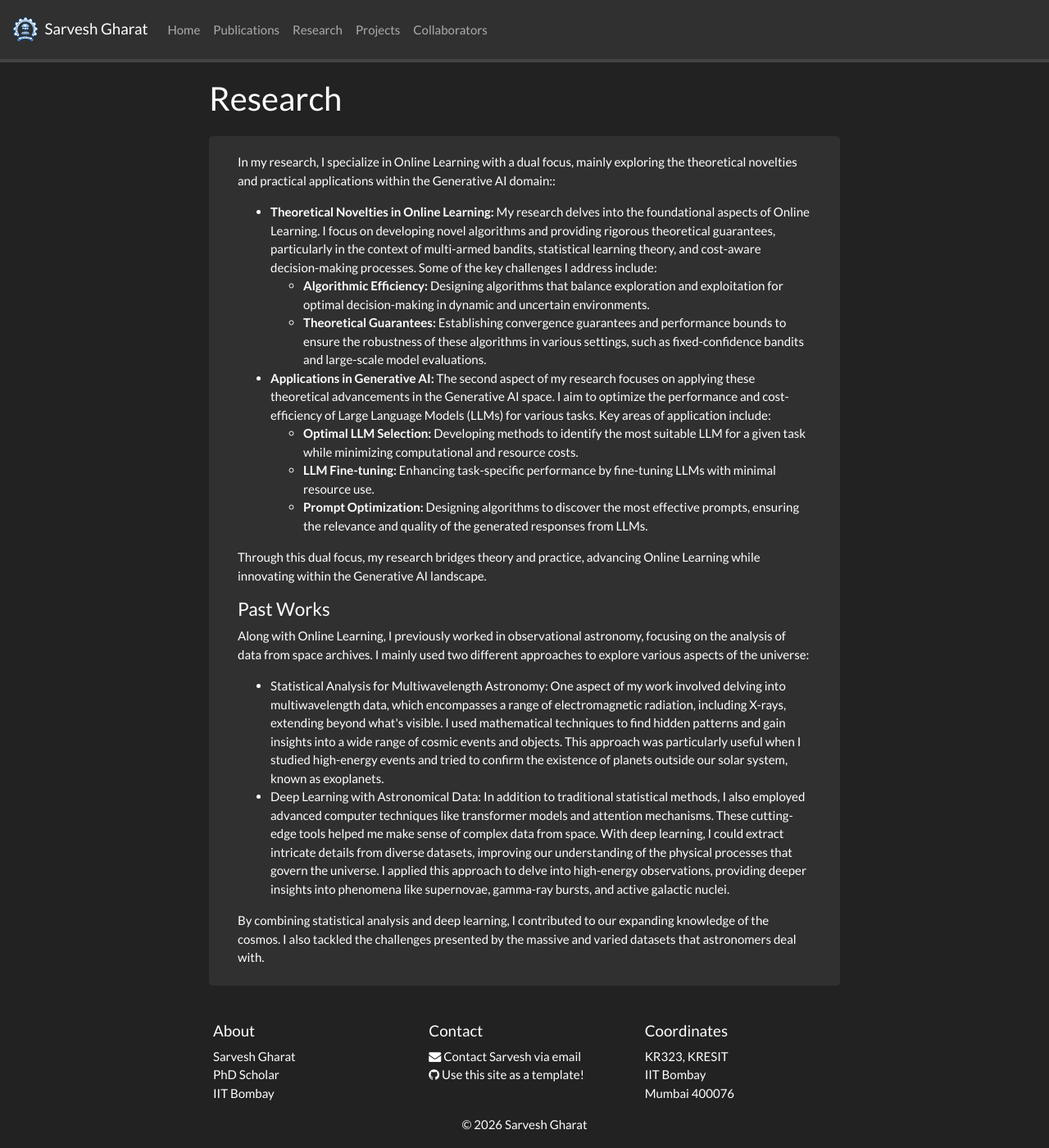
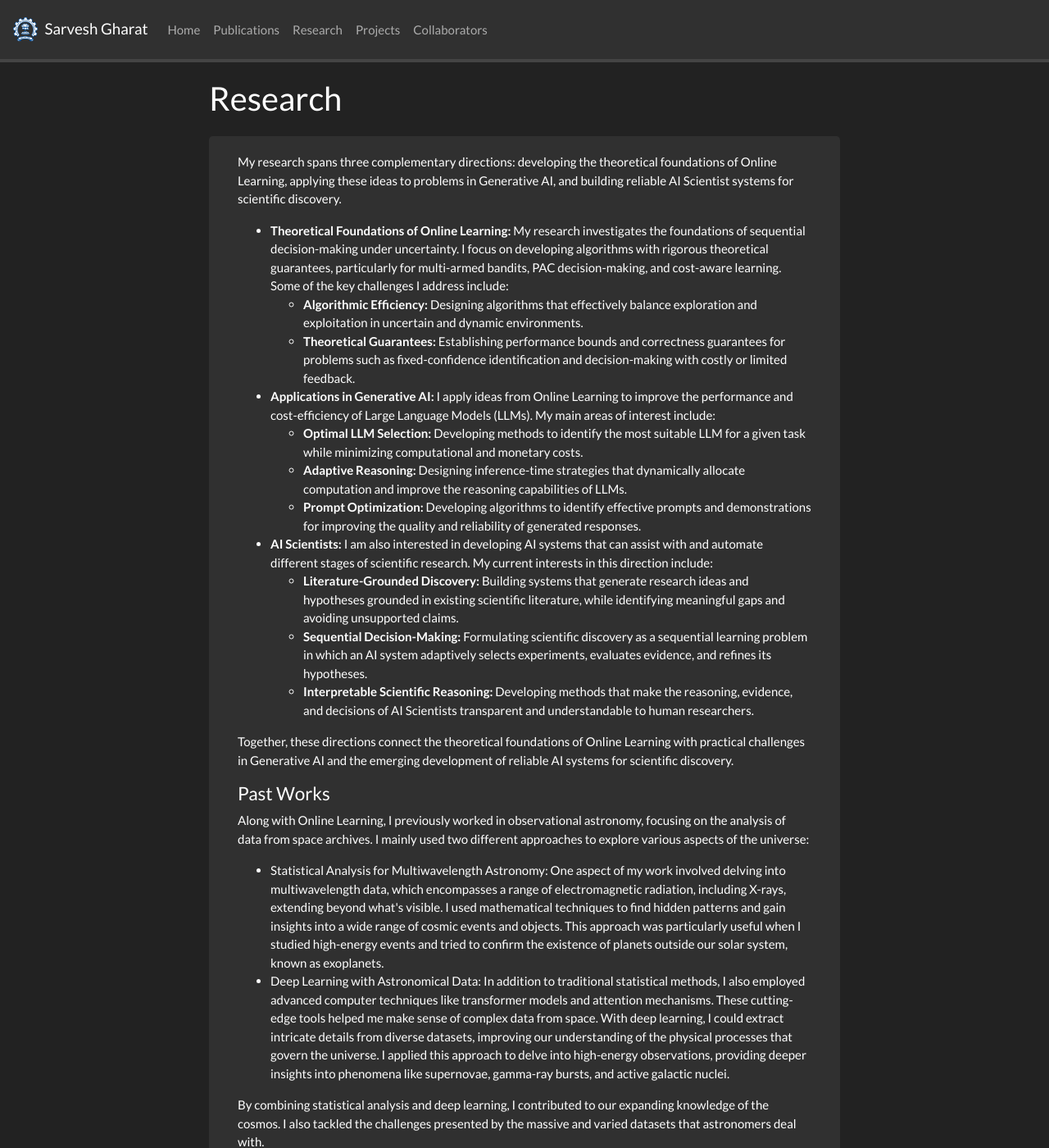
Before and after one commit to SarveshVGharat/SarveshVGharat.github.io, a Jekyll site: the page built from _pages/research.md, in a window 1280 px wide and 1400 px high. Shown: the whole window at 82% size. Built offline with Jekyll 4.4.1, drawn with Linux system fonts in a browser that asks for light colours; nearby versions of some CDN libraries; a style sheet for code colours, icons or effects is not loaded.

Commit message:
Revise research overview and enhance clarity
Updated research focus to include three directions: theoretical foundations of Online Learning, applications in Generative AI, and development of AI Scientist systems. Enhanced clarity and detail in each section.

```diff
--- a/_pages/research.md
+++ b/_pages/research.md
@@ -35,28 +35,38 @@ iframe {
 <div class="jumbotron">
 <div class="col-md-12 col-sm-12">
 
-In my research, I specialize in Online Learning with a dual focus, mainly exploring the theoretical novelties and practical applications within the Generative AI domain::
+My research spans three complementary directions: developing the theoretical foundations of Online Learning, applying these ideas to problems in Generative AI, and building reliable AI Scientist systems for scientific discovery.
 
 <ul>
-<li><strong>Theoretical Novelties in Online Learning:</strong>
-My research delves into the foundational aspects of Online Learning. I focus on developing novel algorithms and providing rigorous theoretical guarantees, particularly in the context of multi-armed bandits, statistical learning theory, and cost-aware decision-making processes. Some of the key challenges I address include:
+<li><strong>Theoretical Foundations of Online Learning:</strong>
+My research investigates the foundations of sequential decision-making under uncertainty. I focus on developing algorithms with rigorous theoretical guarantees, particularly for multi-armed bandits, PAC decision-making, and cost-aware learning. Some of the key challenges I address include:
 <ul>
-  <li><strong>Algorithmic Efficiency:</strong> Designing algorithms that balance exploration and exploitation for optimal decision-making in dynamic and uncertain environments.</li>
-  <li><strong>Theoretical Guarantees:</strong> Establishing convergence guarantees and performance bounds to ensure the robustness of these algorithms in various settings, such as fixed-confidence bandits and large-scale model evaluations.</li>
+  <li><strong>Algorithmic Efficiency:</strong> Designing algorithms that effectively balance exploration and exploitation in uncertain and dynamic environments.</li>
+  <li><strong>Theoretical Guarantees:</strong> Establishing performance bounds and correctness guarantees for problems such as fixed-confidence identification and decision-making with costly or limited feedback.</li>
 </ul>
 </li>
 
 <li><strong>Applications in Generative AI:</strong>
-The second aspect of my research focuses on applying these theoretical advancements in the Generative AI space. I aim to optimize the performance and cost-efficiency of Large Language Models (LLMs) for various tasks. Key areas of application include:
+I apply ideas from Online Learning to improve the performance and cost-efficiency of Large Language Models (LLMs). My main areas of interest include:
 <ul>
-  <li><strong>Optimal LLM Selection:</strong> Developing methods to identify the most suitable LLM for a given task while minimizing computational and resource costs.</li>
-  <li><strong>LLM Fine-tuning:</strong> Enhancing task-specific performance by fine-tuning LLMs with minimal resource use.</li>
-  <li><strong>Prompt Optimization:</strong> Designing algorithms to discover the most effective prompts, ensuring the relevance and quality of the generated responses from LLMs.</li>
+  <li><strong>Optimal LLM Selection:</strong> Developing methods to identify the most suitable LLM for a given task while minimizing computational and monetary costs.</li>
+  <li><strong>Adaptive Reasoning:</strong> Designing inference-time strategies that dynamically allocate computation and improve the reasoning capabilities of LLMs.</li>
+  <li><strong>Prompt Optimization:</strong> Developing algorithms to identify effective prompts and demonstrations for improving the quality and reliability of generated responses.</li>
+</ul>
+</li>
+
+<li><strong>AI Scientists:</strong>
+I am also interested in developing AI systems that can assist with and automate different stages of scientific research. My current interests in this direction include:
+<ul>
+  <li><strong>Literature-Grounded Discovery:</strong> Building systems that generate research ideas and hypotheses grounded in existing scientific literature, while identifying meaningful gaps and avoiding unsupported claims.</li>
+  <li><strong>Sequential Decision-Making:</strong> Formulating scientific discovery as a sequential learning problem in which an AI system adaptively selects experiments, evaluates evidence, and refines its hypotheses.</li>
+  <li><strong>Interpretable Scientific Reasoning:</strong> Developing methods that make the reasoning, evidence, and decisions of AI Scientists transparent and understandable to human researchers.</li>
 </ul>
 </li>
 </ul>
 
-Through this dual focus, my research bridges theory and practice, advancing Online Learning while innovating within the Generative AI landscape.
+Together, these directions connect the theoretical foundations of Online Learning with practical challenges in Generative AI and the emerging development of reliable AI systems for scientific discovery.
+
 
 
 <h4>Past Works</h4>
```
